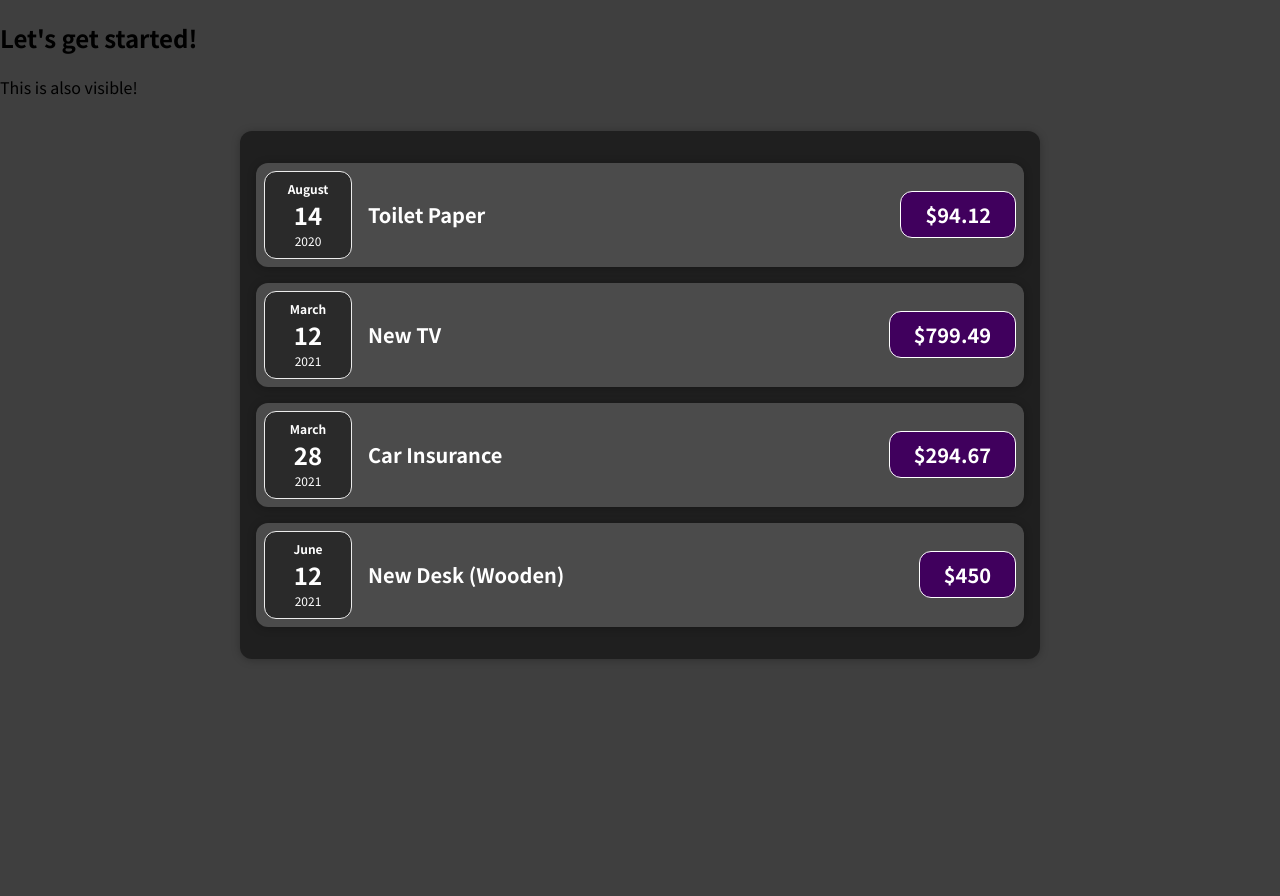
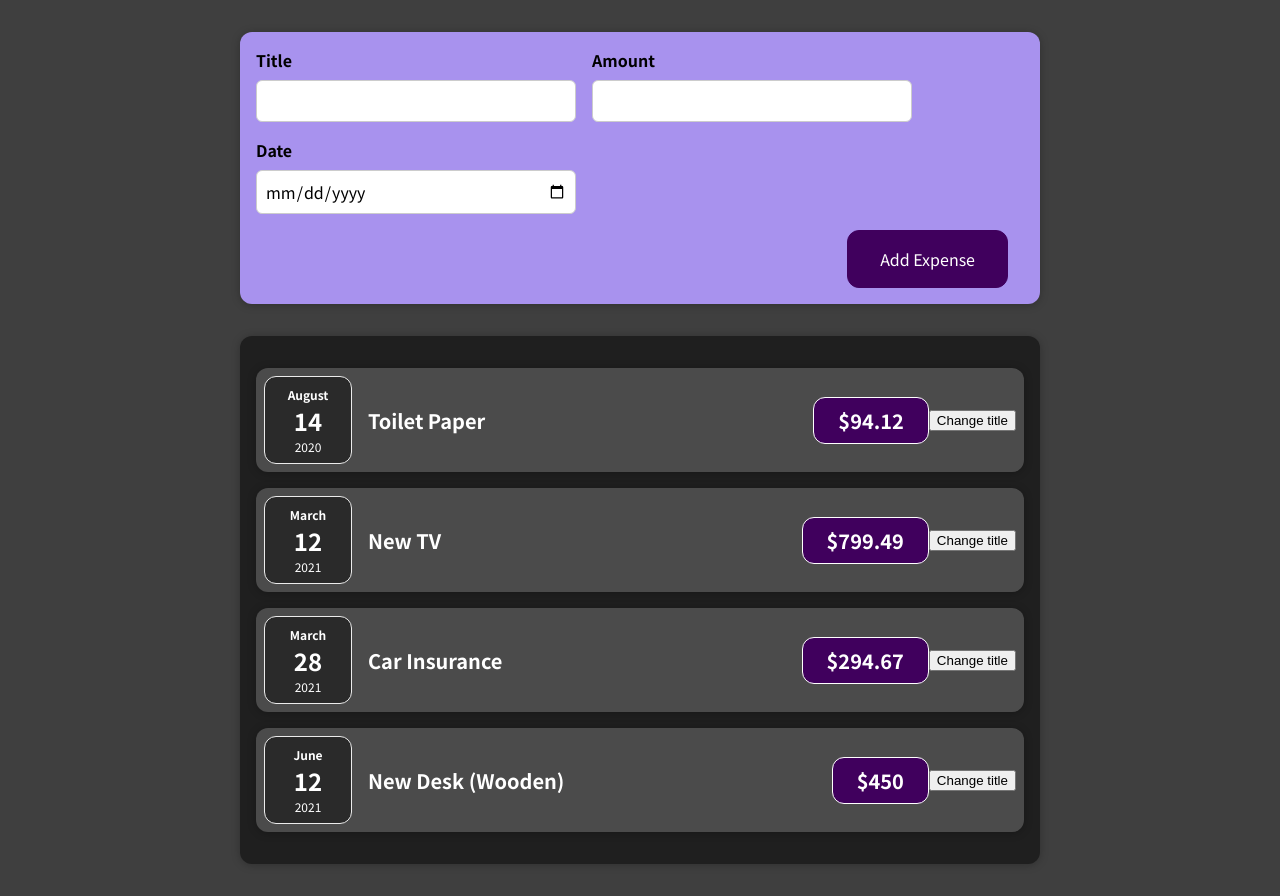
Before and after one commit to joelgroomer/react-complete-guide, a React (Create React App) app: page / in a window 1280 px wide. Before the commit the page ends 800 px from the top, so only its background shows below. Built offline with nearby package versions, Linux system fonts and the light colour scheme.

Commit message:
Added NewExpense component

```diff
--- a/src/App.js
+++ b/src/App.js
@@ -1,4 +1,5 @@
 import Expenses from './components/Expenses/Expenses';
+import NewExpense from './components/NewExpense/NewExpense';
 
 function App() {
   const expenses = [
@@ -23,10 +24,14 @@ function App() {
     },
   ];
 
+  const addExpenseHandler = expense => {
+    console.log('In App.js');
+    console.log(expense);
+  };
+
   return (
     <div>
-      <h2>Let's get started!</h2>
-      <p>This is also visible!</p>
+      <NewExpense onAddExpense={addExpenseHandler} />
       <Expenses items={expenses} />
     </div>
   );
--- a/src/components/Expenses/ExpenseItem.js
+++ b/src/components/Expenses/ExpenseItem.js
@@ -1,16 +1,25 @@
+import React, { useState } from 'react';
+
 import './ExpenseItem.css';
 import './ExpenseDate';
 import ExpenseDate from './ExpenseDate';
 import Card from '../UI/Card';
 
 function ExpenseItem(props) {
+  const [title, setTitle] = useState(props.title);
+
+  const clickHandler = () => {
+    setTitle('Updated!');
+  };
+
   return (
     <Card className="expense-item">
       <ExpenseDate date={props.date} />
       <div className="expense-item__description">
-        <h2>{props.title}</h2>
+        <h2>{title}</h2>
         <div className="expense-item__price">${props.amount}</div>
       </div>
+      <button onClick={clickHandler}>Change title</button>
     </Card>
   );
 }
--- /dev/null
+++ b/src/components/NewExpense/ExpenseForm.css
@@ -0,0 +1,26 @@
+.new-expense__controls {
+  display: flex;
+  flex-wrap: wrap;
+  gap: 1rem;
+  margin-bottom: 1rem;
+  text-align: left;
+}
+
+.new-expense__control label {
+  font-weight: bold;
+  margin-bottom: 0.5rem;
+  display: block;
+}
+
+.new-expense__control input {
+  font: inherit;
+  padding: 0.5rem;
+  border-radius: 6px;
+  border: 1px solid #ccc;
+  width: 20rem;
+  max-width: 100%;
+}
+
+.new-expense__actions {
+  text-align: right;
+}
--- /dev/null
+++ b/src/components/NewExpense/ExpenseForm.js
@@ -0,0 +1,114 @@
+import React, { useState } from 'react';
+
+import './ExpenseForm.css';
+
+const ExpenseForm = props => {
+  // 1. Individual states
+  const [enteredTitle, setEnteredTitle] = useState('');
+  const [enteredAmount, setEnteredAmount] = useState('');
+  const [enteredDate, setEnteredDate] = useState('');
+
+  // 2 and 3. Collective state
+  // const [userInput, setUserInput] = useState({
+  //   enteredTitle: '',
+  //   enteredAmount: '',
+  //   enteredDate: '',
+  // });
+
+  const titleChangeHandler = event => {
+    // 1. Individual states
+    setEnteredTitle(event.target.value);
+
+    // 2. Collective state, but not recommended implementation
+    // setUserInput({
+    //   ...userInput,
+    //   enteredTitle: event.target.value,
+    // });
+
+    // 3. Collective state, recommended when using previous state's values
+    // setUserInput((prevState) => {
+    //   return { ...prevState, enteredTitle: event.target.value };
+    // });
+  };
+
+  const amountChangeHandler = event => {
+    setEnteredAmount(event.target.value);
+
+    // setUserInput({
+    //   ...userInput,
+    //   enteredAmount: event.target.value,
+    // });
+
+    // setUserInput((prevState) => {
+    //   return { ...prevState, enteredAmount: event.target.value };
+    // });
+  };
+
+  const dateChangeHandler = event => {
+    setEnteredDate(event.target.value);
+
+    // setUserInput({
+    //   ...userInput,
+    //   enteredDate: event.target.value,
+    // });
+
+    // setUserInput((prevState) => {
+    //   return { ...prevState, enteredDate: event.target.value };
+    // });
+  };
+
+  const submitHandler = event => {
+    event.preventDefault();
+
+    const expenseData = {
+      title: enteredTitle,
+      amount: enteredAmount,
+      date: new Date(enteredDate),
+    };
+
+    props.onSaveExpenseData(expenseData);
+    setEnteredTitle('');
+    setEnteredAmount('');
+    setEnteredDate('');
+  };
+
+  return (
+    <form onSubmit={submitHandler}>
+      <div className="new-expense__controls">
+        <div className="new-expense__control">
+          <label>Title</label>
+          <input
+            type="text"
+            value={enteredTitle}
+            onChange={titleChangeHandler}
+          />
+        </div>
+        <div className="new-expense__control">
+          <label>Amount</label>
+          <input
+            type="number"
+            min="0.01"
+            step="0.01"
+            value={enteredAmount}
+            onChange={amountChangeHandler}
+          />
+        </div>
+        <div className="new-expense__control">
+          <label>Date</label>
+          <input
+            type="date"
+            min="2019-01-01"
+            max="2022-12-31"
+            value={enteredDate}
+            onChange={dateChangeHandler}
+          />
+        </div>
+      </div>
+      <div className="new-expense__actions">
+        <button type="submit">Add Expense</button>
+      </div>
+    </form>
+  );
+};
+
+export default ExpenseForm;
--- /dev/null
+++ b/src/components/NewExpense/NewExpense.css
@@ -0,0 +1,38 @@
+.new-expense {
+  background-color: #a892ee;
+  padding: 1rem;
+  margin: 2rem auto;
+  width: 50rem;
+  max-width: 95%;
+  border-radius: 12px;
+  text-align: center;
+  box-shadow: 0 1px 8px rgba(0, 0, 0, 0.25);
+}
+
+.new-expense button {
+  font: inherit;
+  cursor: pointer;
+  padding: 1rem 2rem;
+  border: 1px solid #40005d;
+  background-color: #40005d;
+  color: white;
+  border-radius: 12px;
+  margin-right: 1rem;
+}
+
+.new-expense button:hover,
+.new-expense button:active {
+  background-color: #510674;
+  border-color: #510674;
+}
+
+.new-expense button.alternative {
+  color: #220131;
+  border-color: transparent;
+  background-color: transparent;
+}
+
+.new-expense button.alternative:hover,
+.new-expense button.alternative:active {
+  background-color: #ddb3f8;
+}
--- /dev/null
+++ b/src/components/NewExpense/NewExpense.js
@@ -0,0 +1,22 @@
+import React from 'react';
+
+import './NewExpense.css';
+import ExpenseForm from './ExpenseForm';
+
+const NewExpense = props => {
+  const saveExpenseDataHandler = enteredExpenseData => {
+    const expenseData = {
+      ...enteredExpenseData,
+      id: Math.random().toString(),
+    };
+    props.onAddExpense(expenseData);
+  };
+
+  return (
+    <div className="new-expense">
+      <ExpenseForm onSaveExpenseData={saveExpenseDataHandler} />
+    </div>
+  );
+};
+
+export default NewExpense;
```
